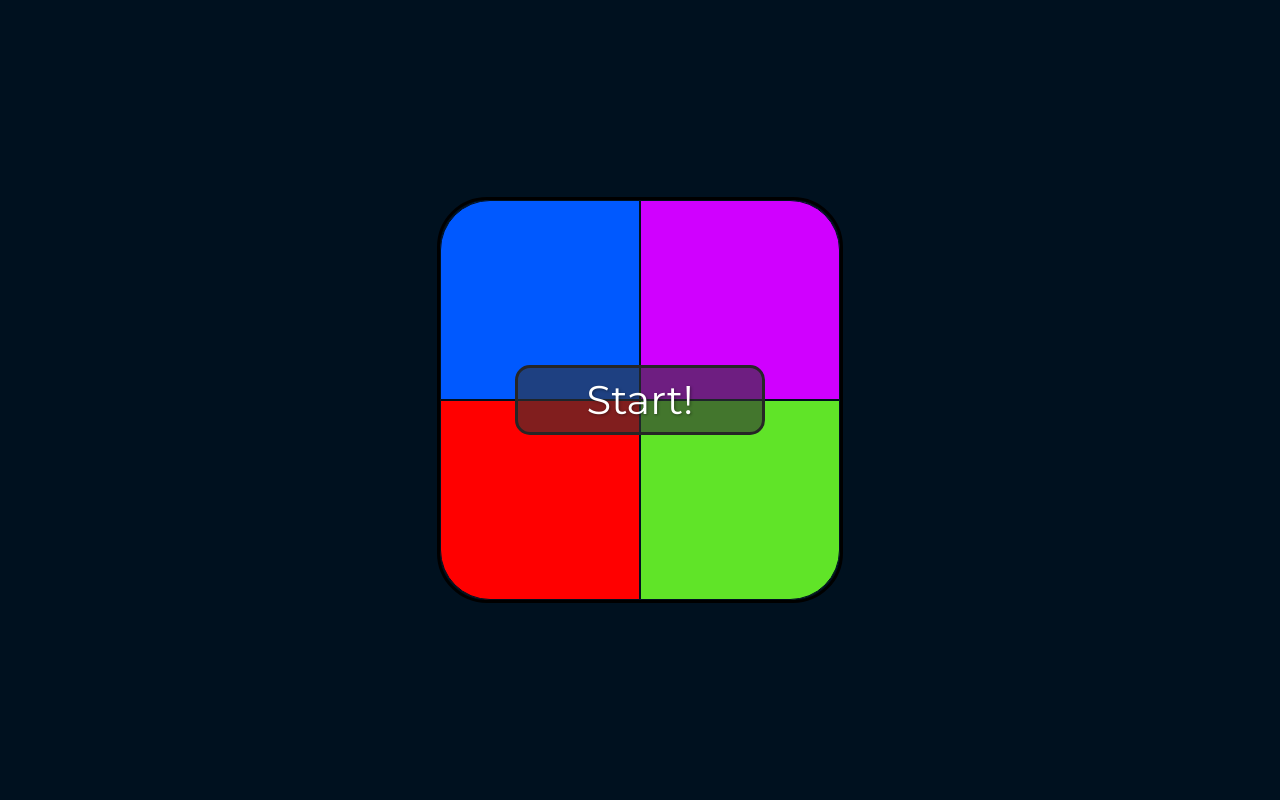
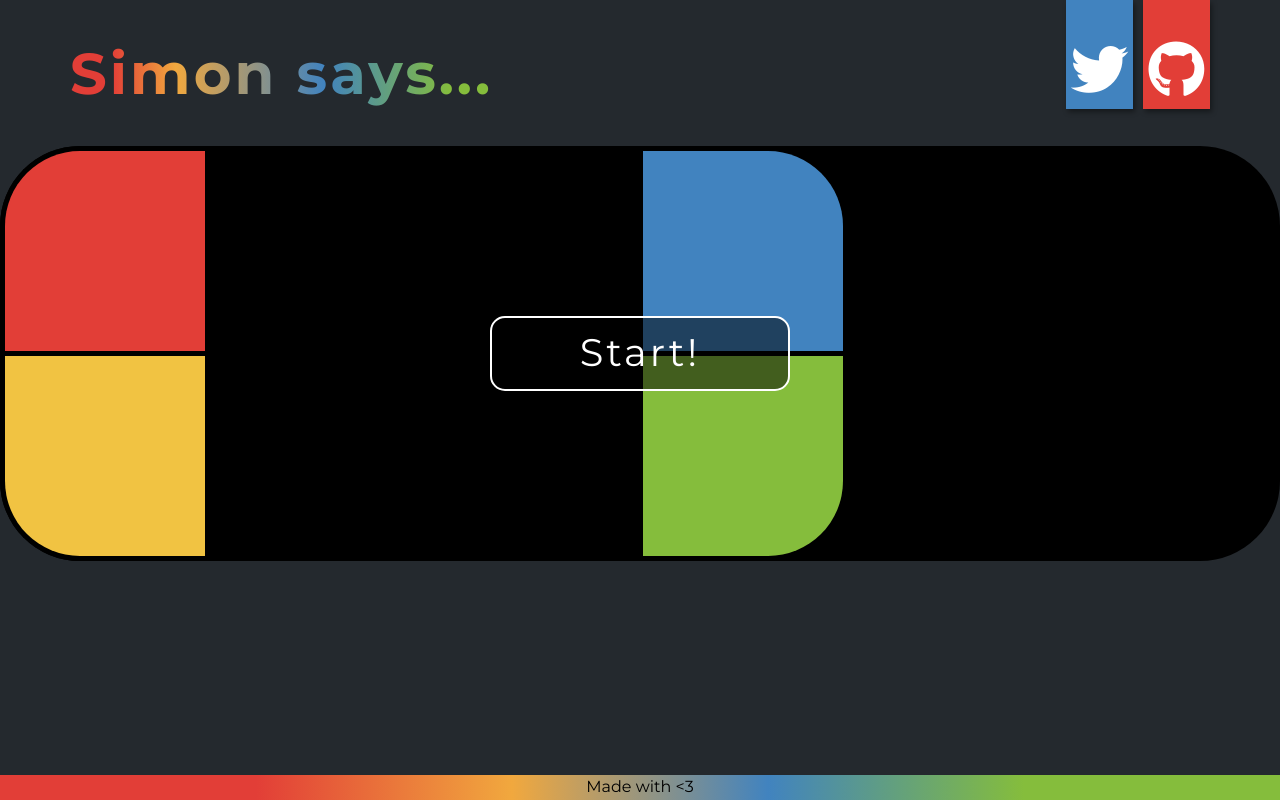
Before and after one commit to juanikitro/Simon-Says, a plain HTML site: page index.html in a window 1280 px wide. Drawn offline with nearby package versions, Linux system fonts and the light colour scheme.

Commit message:
Page style

```diff
--- a/gamepad.js
+++ b/gamepad.js
@@ -1,7 +1,7 @@
-const azul = document.getElementById('azul');
-const violeta = document.getElementById('violeta');
-const rojo = document.getElementById('rojo');
-const verde = document.getElementById('verde');
+const blue = document.getElementById('blue');
+const yellow = document.getElementById('yellow');
+const red = document.getElementById('red');
+const green = document.getElementById('green');
 const btnEmpezar = document.getElementById('btnEmpezar');
 const ULTIMO_NIVEL = 50;
 
@@ -17,10 +17,10 @@ class Juego {
 		this.toggleBtnEmpezar();
 		this.nivel = 1;
 		this.colores = {
-			azul,
-			violeta,
-			rojo,
-			verde,
+			blue,
+			yellow,
+			red,
+			green,
 		};
 	}
 	toggleBtnEmpezar() {
@@ -46,25 +46,25 @@ class Juego {
 	transformarNumeroAColor(numero) {
 		switch (numero) {
 			case 0:
-				return 'azul';
+				return 'blue';
 			case 1:
-				return 'violeta';
+				return 'yellow';
 			case 2:
-				return 'rojo';
+				return 'red';
 			case 3:
-				return 'verde';
+				return 'green';
 		}
 	}
 
 	transformarColorANumero(color) {
 		switch (color) {
-			case 'azul':
+			case 'blue':
 				return 0;
-			case 'violeta':
+			case 'yellow':
 				return 1;
-			case 'rojo':
+			case 'red':
 				return 2;
-			case 'verde':
+			case 'green':
 				return 3;
 		}
 	}
@@ -90,17 +90,17 @@ class Juego {
 	}
 
 	agregarEventosClick() {
-		this.colores.azul.addEventListener('click', this.elegirColor);
-		this.colores.verde.addEventListener('click', this.elegirColor);
-		this.colores.violeta.addEventListener('click', this.elegirColor);
-		this.colores.rojo.addEventListener('click', this.elegirColor);
+		this.colores.blue.addEventListener('click', this.elegirColor);
+		this.colores.green.addEventListener('click', this.elegirColor);
+		this.colores.yellow.addEventListener('click', this.elegirColor);
+		this.colores.red.addEventListener('click', this.elegirColor);
 	}
 
 	eliminarEventosClick() {
-		this.colores.azul.removeEventListener('click', this.elegirColor);
-		this.colores.verde.removeEventListener('click', this.elegirColor);
-		this.colores.violeta.removeEventListener('click', this.elegirColor);
-		this.colores.rojo.removeEventListener('click', this.elegirColor);
+		this.colores.blue.removeEventListener('click', this.elegirColor);
+		this.colores.green.removeEventListener('click', this.elegirColor);
+		this.colores.yellow.removeEventListener('click', this.elegirColor);
+		this.colores.red.removeEventListener('click', this.elegirColor);
 	}
 
 	elegirColor(ev) {
--- a/index.html
+++ b/index.html
@@ -14,18 +14,38 @@
 			rel="stylesheet"
 			href="../../Platzi/Archivos de cursos/Desarrollo web/Curso HTML y CSS/normalize.css"
 		/>
+		<script
+			src="https://kit.fontawesome.com/ebb8a9145f.js"
+			crossorigin="anonymous"
+		></script>
 	</head>
 	<body>
-		<div class="gameboard">
-			<div id="azul" class="color azul" data-color="azul"></div>
-			<div id="violeta" class="color violeta" data-color="violeta"></div>
-			<div id="rojo" class="color rojo" data-color="rojo"></div>
-			<div id="verde" class="color verde" data-color="verde"></div>
-			<button id="btnEmpezar" class="btn-start" onclick="empezarJuego()">
-				Start!
-			</button>
-		</div>
+		<header>
+			<div class="title"><h1>Simon says...</h1></div>
+			<div class="social-media">
+				<div class="twitter">
+					<a target="_blank" href="https://twitter.com/JuaniKitro"
+						><i class="fab fa-twitter"></i
+					></a>
+				</div>
+				<div class="github"><a target="_blank" href="https://github.com/JuaniKitro"><i class="fab fa-github"></i></a></i></div>
+			</div>
+		</header>
+		<main>
+			<article class="gameboard">
+				<div id="blue" class="color blue" data-color="blue"></div>
+				<div id="red" class="color red" data-color="red"></div>
+				<div id="yellow" class="color yellow" data-color="yellow"></div>
+				<div id="green" class="color green" data-color="green"></div>
+				<button id="btnEmpezar" class="btn-start" onclick="empezarJuego()">
+					Start!
+				</button>
+			</article>
+		</main>
 		<script src="https://cdnjs.cloudflare.com/ajax/libs/sweetalert/2.1.2/sweetalert.min.js"></script>
 		<script src="gamepad.js"></script>
+		<footer class="footer">
+			<p>Made with <3</p>
+		</footer>
 	</body>
 </html>
--- a/main.css
+++ b/main.css
@@ -1,97 +1,221 @@
+/* variables y valores generales */
 * {
 	font-family: 'Montserrat', sans-serif;
 }
+:root {
+	--background: #24292e;
+	--red: #e23e37;
+	--green: #85bd3c;
+	--yellow: #f1c342;
+	--blue: #4183bf;
+	--title: 3.6rem;
+	--gradient: -webkit-linear-gradient(
+		1deg,
+		rgba(226, 62, 55, 1) 10%,
+		rgba(241, 168, 62, 1) 25%,
+		rgba(65, 131, 191, 1) 60%,
+		rgba(133, 189, 60, 1) 90%
+	);
+	--background-gradient: linear-gradient(
+		90deg,
+		rgba(226, 62, 55, 1) 20%,
+		rgba(241, 168, 62, 1) 40%,
+		rgba(65, 131, 191, 1) 60%,
+		rgba(133, 189, 60, 1) 80%
+	);
+}
 body {
+	background-color: var(--background);
+	/* Parametros para que sea una single page */
+	position: fixed;
+	top: 0;
+	bottom: 0;
+	left: 0;
+	right: 0;
 	margin: 0;
-	background: #00111f;
+}
+a {
+	text-decoration: none;
+	color: white;
+	transition: color 0.3s ease-in-out;
+}
+
+/* ============================================= */
+/* header */
+header {
 	display: flex;
 	align-items: center;
+	height: 146px;
+}
+.title {
+	width: 75%;
+	margin-left: 70px;
+}
+.title h1 {
+	display: inline;
+	font-size: var(--title);
+	background: var(--gradient);
+	-webkit-background-clip: text;
+	-webkit-text-fill-color: transparent;
+	letter-spacing: 3px;
+	transition: background 0.3s ease-out;
+	cursor: pointer;
+}
+.title h1:hover {
+	background: rgb(255, 255, 255);
+	-webkit-background-clip: text;
+	-webkit-text-fill-color: transparent;
+}
+.social-media {
+	display: flex;
+	width: 25%;
+	align-self: flex-start;
+	justify-content: flex-end;
+	margin-right: 70px;
+	font-size: var(--title);
+	color: white;
+}
+.twitter {
+	background-color: var(--blue);
+	height: 108.5px;
+	width: 67px;
 	justify-content: center;
-	height: 100vh;
-	width: 100vw;
+	display: flex;
+	align-items: flex-end;
+	margin-right: 10px;
+	box-shadow: rgba(0, 0, 0, 0.4) 2px 3px 5px;
+}
+.github {
+	background-color: var(--red);
+	height: 108.5px;
+	width: 67px;
+	justify-content: center;
+	display: flex;
+	align-items: flex-end;
+	box-shadow: rgba(0, 0, 0, 0.4) 2px 3px 5px;
+}
+.social-media i {
+	margin-bottom: 10px;
+}
+.twitter a:hover,
+.github:hover a {
+	color: var(--background);
+	background: 70px;
+}
+
+/* =========================================== */
+/* GAMEBOARD */
+main {
+	display: flex;
+	justify-content: center;
+	align-items: center;
 }
 .gameboard {
+	background-color: black;
 	display: grid;
-	grid-template-columns: 1fr 1fr;
-	grid-template-rows: 1fr 1fr;
-	width: 400px;
-	height: 400px;
-	border: black 3px solid;
-	border-radius: 50px;
-	box-shadow: rgba(0, 0, 0, 0.5) 10px 5px px;
+	gap: 5px;
+	grid-template-columns: repeat(2, 1fr);
+	grid-template-rows: repeat(2, 1fr);
+	border-radius: 80px;
+}
+.red {
+	background-color: var(--red);
+	height: 200px;
+	width: 200px;
+	grid-column: 1 / 2;
+	grid-row: 1 / 2;
+	border-top: 5px solid black;
+	border-left: 5px solid black;
+	border-top-left-radius: 80px;
+	cursor: pointer;
+}
+.blue {
+	background-color: var(--blue);
+	height: 200px;
+	width: 200px;
+	grid-column: 2 / 3;
+	grid-row: 1 / 2;
+	border-top: 5px solid black;
+	border-right: 5px solid black;
+	border-top-right-radius: 80px;
+	cursor: pointer;
+}
+.yellow {
+	background-color: var(--yellow);
+	height: 200px;
+	width: 200px;
+	grid-column: 1 / 2;
+	grid-row: 2 / 3;
+	border-bottom: 5px solid black;
+	border-left: 5px solid black;
+	border-bottom-left-radius: 80px;
+	cursor: pointer;
+}
+.green {
+	background-color: var(--green);
+	height: 200px;
+	width: 200px;
+	grid-column: 2 / 3;
+	grid-row: 2 / 3;
+	border-bottom: 5px solid black;
+	border-right: 5px solid black;
+	border-bottom-right-radius: 80px;
+	cursor: pointer;
+}
+.btn-start {
+	grid-column: 1 / 3;
+	grid-row: 1 /3;
+	justify-self: center;
+	align-self: center;
+	width: 300px;
+	height: 75px;
+	border-radius: 15px;
+	border: white 2px solid;
+	background-color: rgba(0, 0, 0, 0.5);
+	color: white;
+	font-size: 2.4rem;
+	letter-spacing: 3px;
+	cursor: pointer;
+}
+.btn-start:hover {
+	background-color: rgba(255, 255, 255, 0.8);
+	color: var(--background);
+	text-shadow: rgba(0, 0, 0, 0.2) 1px 2px 4px;
+	border: var(--background) 2px solid;
 }
 
-.color {
-	display: inline-block;
+/* ============================================= */
+/* Lights */
+.red.light {
+	background-color: #ffaaa7;
 }
-.azul {
-	background: #0059ff;
-	border-top-left-radius: 50px;
-	grid-column: 1/2;
-	grid-row: 1/2;
-	border: solid #00111f 1px;
+.blue.light {
+	background-color: #a4cfff;
+}
+.yellow.light {
+	background-color: #f1ffa4;
+}
+.green.light {
+	background-color: #a4ffb3;
 }
 
-.azul.light {
-	background: #c0f9ff;
+/* =========================================== */
+/* Footer */
+.footer {
+	position: absolute;
+	bottom: 0;
+	display: flex;
+	justify-content: center;
+	align-items: center;
+	width: 100%;
+	height: 25px;
+	background: var(--background-gradient);
 }
 
-.violeta {
-	background: #d000ff;
-	border-top-right-radius: 50px;
-	grid-column: 2/3;
-	grid-row: 1/2;
-	border: solid #00111f 1px;
-}
-
-.violeta.light {
-	background: #f5c0ff;
-}
-
-.rojo {
-	background: #ff0000;
-	border-bottom-left-radius: 50px;
-	grid-column: 1/2;
-	grid-row: 2/3;
-	border: solid #00111f 1px;
-}
-
-.rojo.light {
-	background: #ffb3b3;
-}
-
-.verde {
-	background: #60e428;
-	border-bottom-right-radius: 50px;
-	grid-column: 2/3;
-	grid-row: 2/3;
-	border: solid #00111f 1px;
-}
-
-.verde.light {
-	background: #cbffbe;
-}
-
-.btn-start {
-	grid-column: 1/3;
-	grid-row: 1/3;
-	align-self: center;
-	justify-self: center;
-	width: 250px;
-	height: 70px;
-	background: #3131319c;
-	color: #ffffff;
-	font-size: 2.5rem;
-	font-weight: 400;
-	border-radius: 15px;
-	border: 3px #262626 solid;
-	text-shadow: rgba(0, 0, 0, 0.4) 1px 1px 3px;
-}
-.btn-start:hover {
-	color: black;
-	background-color: rgba(255, 255, 255, 0.481);
-}
-
+/* ============================================== */
+/* HIDE */
 .hide {
 	display: none;
 }
+
+/* ================================================ */
```
